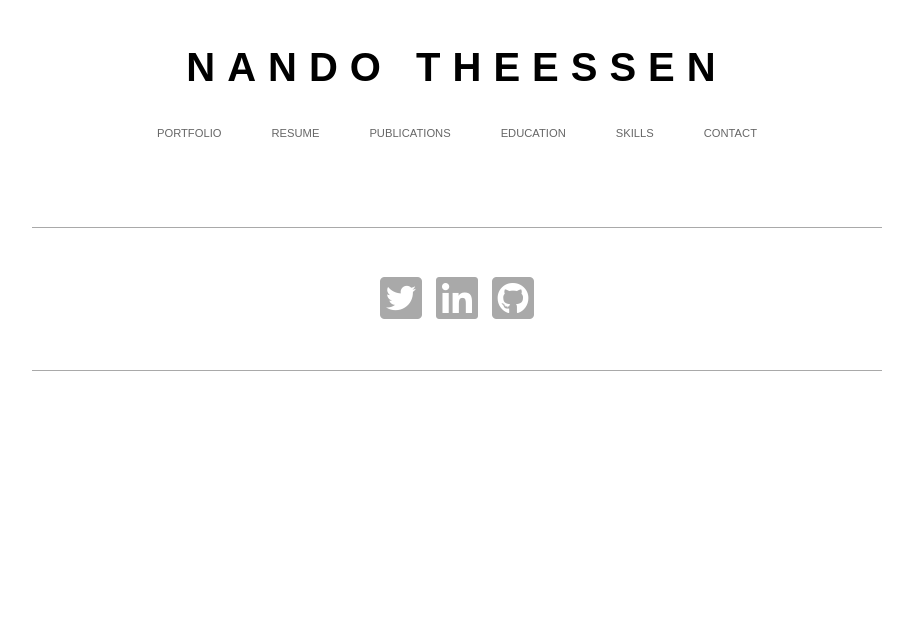
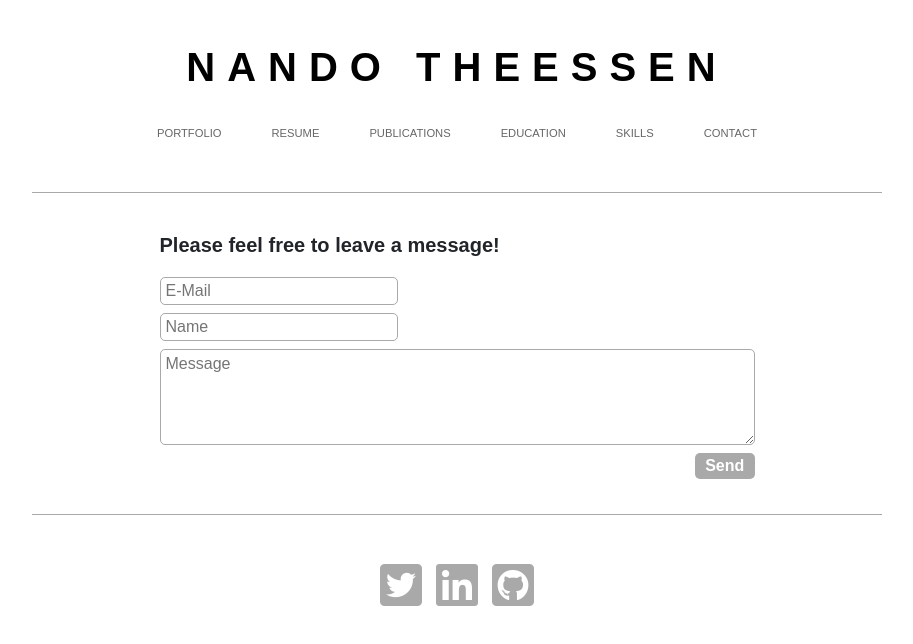
Before and after one commit to NandoTheessen/Resume-Page, a React (Create React App) app: page /contact in a window 1280 px wide. Shown: the top 644 px of the page, without its empty margins (183-1096 px from the left). Built offline with nearby package versions, Linux system fonts and the light colour scheme.

Commit message:
Added contact form, changed some styles in the portfolio section

```diff
--- a/src/App.js
+++ b/src/App.js
@@ -5,7 +5,7 @@ import Content from "./components/Content";
 import Portfolio from './components/Portfolio';
 import Footer from './components/Footer';
 import Resume from './components/Resume';
-
+import Contact from './components/Contact';
 
 class App extends Component {
   render() {
@@ -15,6 +15,7 @@ class App extends Component {
         <Route exact path='/' component={Content} />
         <Route exact path='/portfolio' component={Portfolio} />
         <Route exact path='/resume' component={Resume} />
+        <Route exact path='/contact' component={Contact} />
         <Route path='/' component={Footer} />
       </div>
     );
--- /dev/null
+++ b/src/components/Contact.css
@@ -0,0 +1,54 @@
+.contact-form-container {
+    width: 100%;
+    max-width: 850px;
+    margin: 0 auto;
+    border-top: 1px solid darkgrey;
+    padding-top: 40px;
+}
+
+.contact-title {
+    font-weight: bold;
+    margin-bottom: 20px;
+    margin-left: 15%;
+}
+
+.contact-form {
+    display: flex;
+    flex-direction: column;
+    width: 100%;
+    padding-left: 15%;
+    padding-right: 15%;
+}
+
+.form-element {
+    border-radius: 5px;
+    border: 1px solid darkgrey;
+    margin-bottom: 8px;
+    padding-left: 5px;
+}
+
+#mail {
+    width: 40%;
+}
+
+#name {
+    width: 40%;
+}
+
+#msg {
+    height: 12vh;
+}
+
+#button {
+    background: darkgrey;
+    width: 10%;
+    border: 0;
+    border-radius: 5px;
+    color: white;
+    font-weight: bold;
+    align-self: flex-end;
+}
+
+#button:hover {
+    background: #212529;
+}
--- /dev/null
+++ b/src/components/Contact.js
@@ -0,0 +1,19 @@
+import React from 'react';
+import './Contact.css'
+
+const Contact = () => {
+    return (
+        <div className='contact-form-container'>
+            <h5 className="contact-title">Please feel free to leave a message!</h5>
+            <form className='contact-form' action="https://formspree.io/nando.theessen@gmail.com"
+                method="POST">
+                <input placeholder='E-Mail' className='form-element' type="email" id='mail' name="_replyto" />
+                <input placeholder='Name' className='form-element' type="text" id='name' name="name" />
+                <textarea placeholder='Message' className='form-element' id='msg' type="text" name="message" />
+                <input id='button' type="submit" value="Send" />
+            </form>
+        </div>
+    );
+};
+
+export default Contact;
--- a/src/components/Footer.js
+++ b/src/components/Footer.js
@@ -5,9 +5,9 @@ import './Footer.css';
 const Footer = () => {
     return (
         <div className='footer-container' >
-            <a className='symbol-link' target="_blank" href="https://twitter.com/CodesNando"><i className="fab fa-twitter-square fa-3x"></i></a>
-            <a className='symbol-link' target="_blank" href="https://www.linkedin.com/in/nandotheessen/?locale=en_US"><i className="fab fa-linkedin fa-3x"></i></a>
-            <a className='symbol-link' target="_blank" href="https://github.com/NandoTheessen"><i className="fab fa-github-square fa-3x"></i></a>
+            <a className='symbol-link' target="_blank" rel="noopener noreferrer" href="https://twitter.com/CodesNando"><i className="fab fa-twitter-square fa-3x"></i></a>
+            <a className='symbol-link' target="_blank" rel="noopener noreferrer" href="https://www.linkedin.com/in/nandotheessen/?locale=en_US"><i className="fab fa-linkedin fa-3x"></i></a>
+            <a className='symbol-link' target="_blank" rel="noopener noreferrer" href="https://github.com/NandoTheessen"><i className="fab fa-github-square fa-3x"></i></a>
         </div>
     );
 };
--- a/src/components/Portfolio.css
+++ b/src/components/Portfolio.css
@@ -1,7 +1,8 @@
 .project {
     width: 100%;
     display: flex;
-    max-width: 750px;
+    max-width: 850px;
+    padding-left: 15%;
 }
 
 .project-screen {
```
